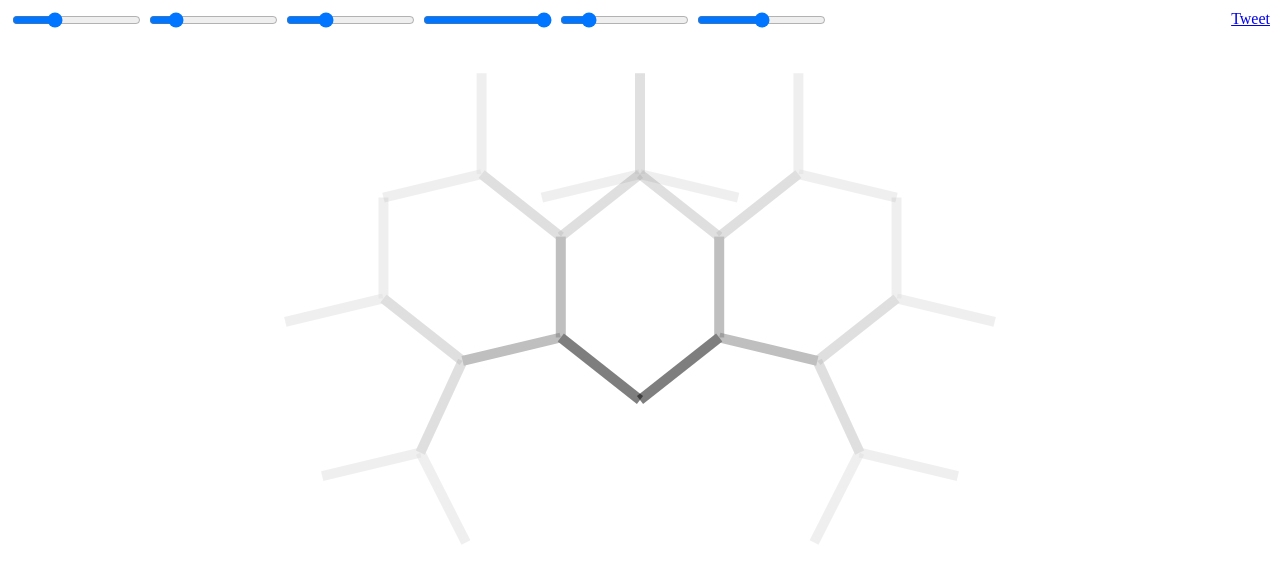
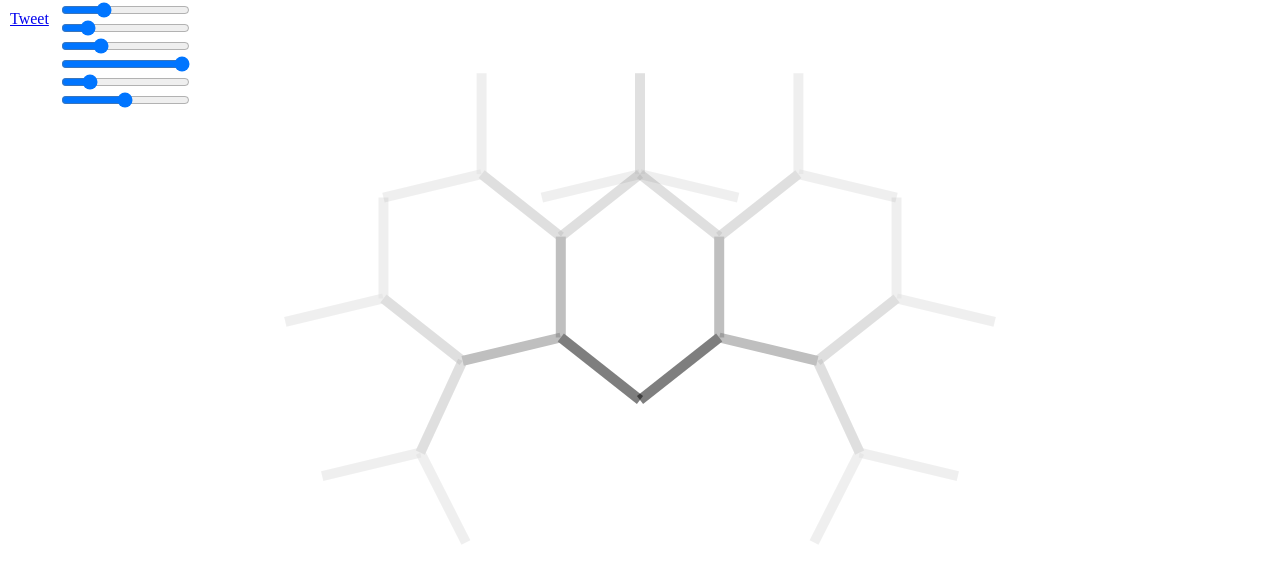
Before and after one commit to vicapow/d3-fractal-art, a plain HTML site: page index.html in a window 1280 px wide. Drawn offline with Linux system fonts and the light colour scheme.

Commit message:
fixed some bugs. added params

```diff
--- a/index.html
+++ b/index.html
@@ -14,33 +14,32 @@
       tree{
         width: 100%;
         height: 100%;
+        position: absolute;
+        z-index: -1;
+      }
+      .controls{
+        float: left;
+        z-index: 1;
+      }
+      .controls input{
         display: block;
       }
-      .controls{
-        top: 10px;
-        left: 10px;
-        position: absolute;
-      }
       .share{
-        top: 10px;
-        right: 10px;
-        position: absolute;
-      }
-      .fb-like{
-        clear: both;
-        float: right;
+        float: left;
+        margin: 10px;
+        z-index: 0;
       }
     </style>
   </head>
   <body ng-app="myApp" ng-controller="MainCtrl">
+    <tree n="n" r="r" m="m" levels="levels" thickness="thickness" opacity="opacity"></tree>
     <div class="share">
       <div class="twitter">
         <a href="https://twitter.com/share" class="twitter-share-button" data-via="vicapow">Tweet</a>
         <script>!function(d,s,id){var js,fjs=d.getElementsByTagName(s)[0],p=/^http:/.test(d.location)?'http':'https';if(!d.getElementById(id)){js=d.createElement(s);js.id=id;js.src=p+'://platform.twitter.com/widgets.js';fjs.parentNode.insertBefore(js,fjs);}}(document, 'script', 'twitter-wjs');</script>
       </div>
-      <div class="fb-like" data-href="https://developers.facebook.com/docs/plugins/" data-layout="button_count" data-action="like" data-show-faces="true" data-share="true"></div>
+      <div class="fb-like" data-href="http://vicapow.github.io/d3-fractal-art/index.html" data-width="100px" data-layout="button_count" data-action="like" data-show-faces="false" data-share="true"></div>
     </div>
-    <tree n="n" r="r" m="m" levels="levels" thickness="thickness" opacity="opacity"></tree>
     <div class="controls">
       <input type="range" ng-model="n" min="10" value="100" max="300">
       <input type="range" ng-model="m" min="1" max="7">
@@ -128,6 +127,8 @@ app.directive('tree', function($interval){
   }
 })
     </script>
+
+
 <div id="fb-root"></div>
 <script>(function(d, s, id) {
   var js, fjs = d.getElementsByTagName(s)[0];
@@ -136,6 +137,8 @@ app.directive('tree', function($interval){
   js.src = "//connect.facebook.net/en_US/all.js#xfbml=1&appId=385171041519781";
   fjs.parentNode.insertBefore(js, fjs);
 }(document, 'script', 'facebook-jssdk'));</script>
+
+
 <script>
   (function(i,s,o,g,r,a,m){i['GoogleAnalyticsObject']=r;i[r]=i[r]||function(){
   (i[r].q=i[r].q||[]).push(arguments)},i[r].l=1*new Date();a=s.createElement(o),
```
